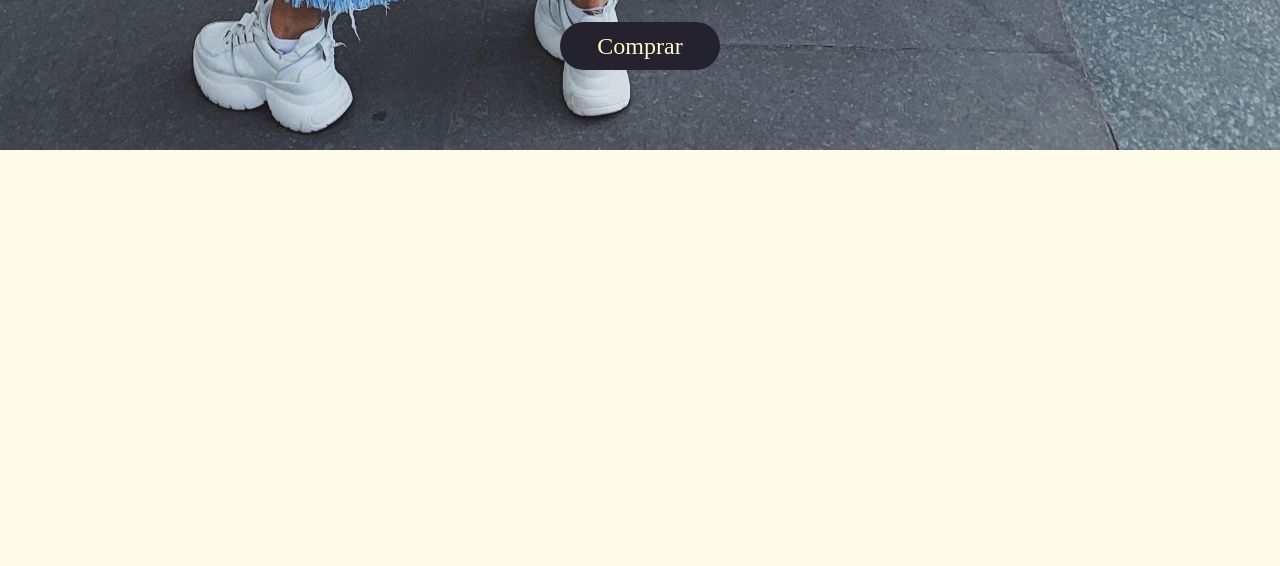
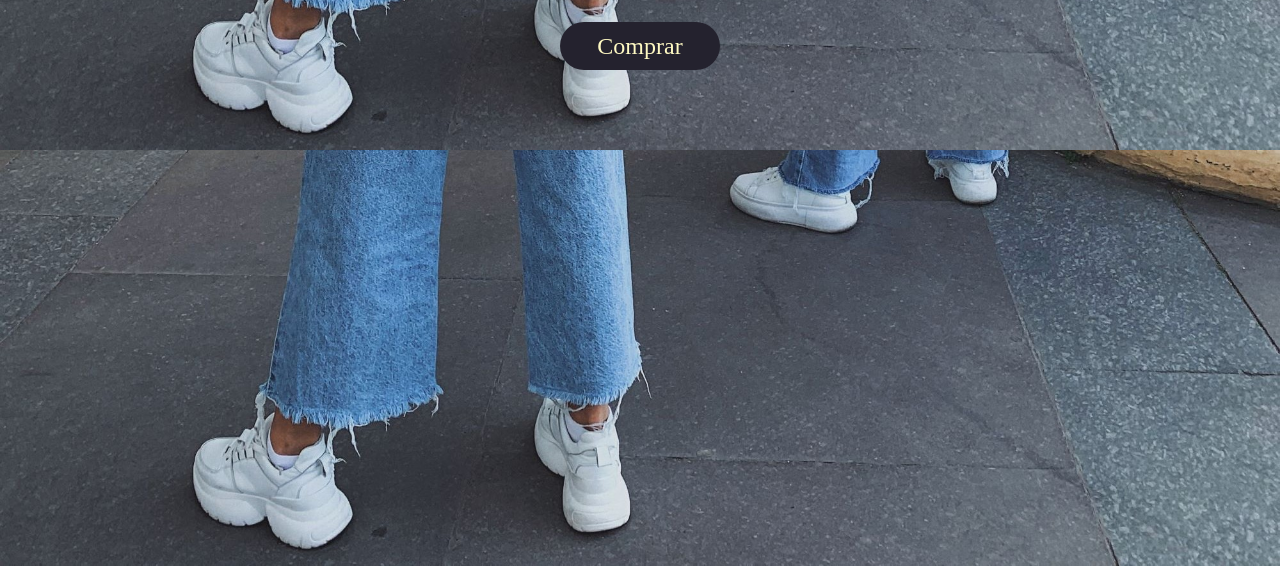
Before and after one commit to AkayMK/Teste, a website: page src/index.html in a window 1280 px wide. Shown: the part 426-992 px from the top of the page. Before the commit the page ends 800 px from the top, so only its background shows below. Drawn offline with Linux system fonts and the light colour scheme; a web font is replaced by a local one.

Commit message:
Update index.html

```diff
--- a/src/index.html
+++ b/src/index.html
@@ -130,6 +130,8 @@
 
         </div>
 
+        <div
+        class="mx-2 bg-[url('../img/homem-sapato.jpg')] bg-center bg-cover h-[28rem] md:bg-[url('../img/mulher-costa2.jpg')] md:bg-bottom md:h-[26rem] md:mx-0 md:px-40 md:py-16"></div>
     </main>
 
 
```
